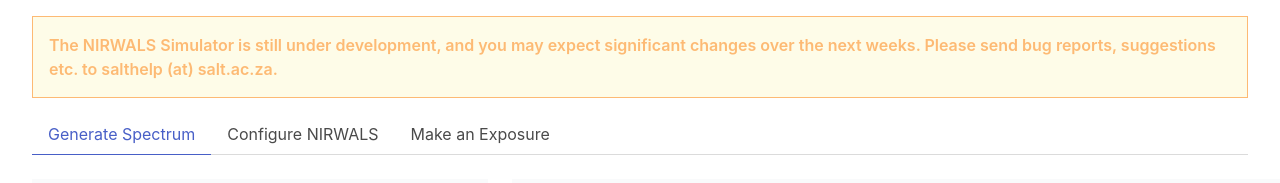
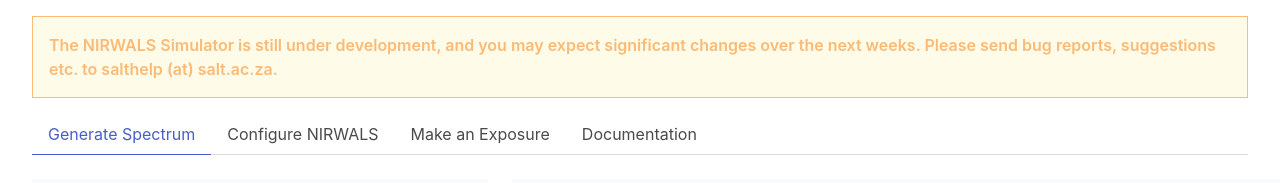
Before and after one commit to saltastroops/nir-simulator, a React (Vite) app in the folder frontend/: page / in a window 1280 px wide. Shown: the top 183 px of the page. Built offline with nearby package versions, Linux system fonts and the light colour scheme.

Commit message:
Add a link to the documentation

```diff
--- a/frontend/src/components/Simulator.tsx
+++ b/frontend/src/components/Simulator.tsx
@@ -132,6 +132,11 @@ export function Simulator() {
           <li ref={exposureLIRef}>
             <a onClick={() => switchToIndex(3)}>Make an Exposure</a>
           </li>
+          <li>
+            <a href="https://simulator.salt.ac.za/docs/" target="_blank">
+              Documentation
+            </a>
+          </li>
         </ul>
       </div>
       <div ref={spectrumDivRef} style={{ display: "block" }}>
```
